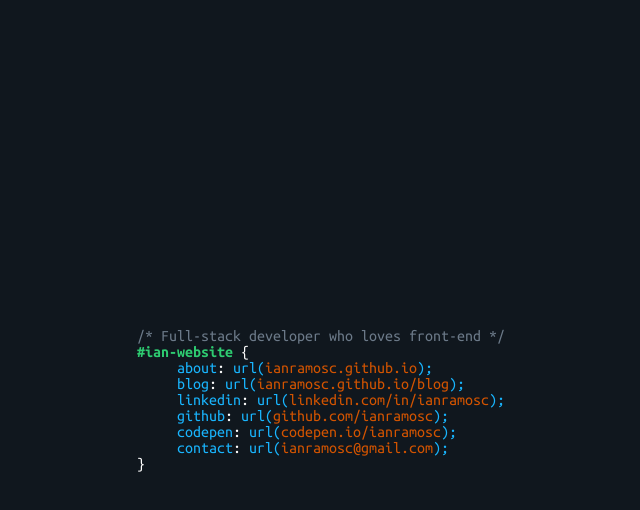
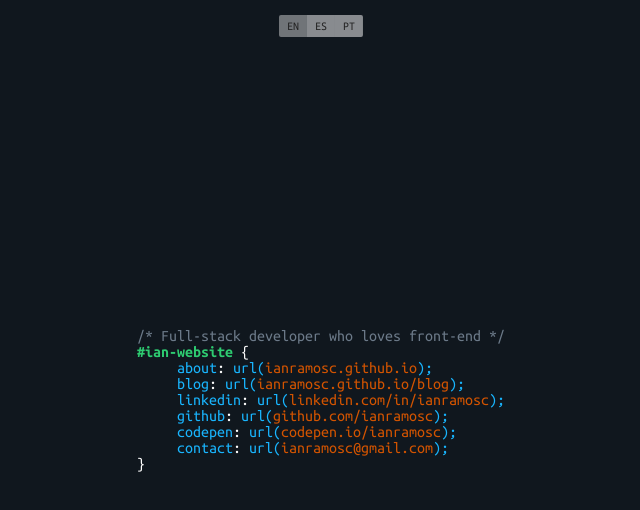
Before and after one commit to IanRamosC/ianramosc.github.io, a React (Create React App) app: page / in a window 1280 px wide. Shown: the top 510 px of the page, without its empty margins (319-959 px from the left). Built offline with nearby package versions, Linux system fonts and the light colour scheme; the HTML template or start-up script is replaced by a standard one.

Commit message:
Added: Language Switcher

```diff
--- a/src/App.js
+++ b/src/App.js
@@ -1,9 +1,12 @@
 import React, { Component } from 'react';
-import LangManager from './translation/LangManager';
+
 import CodeWrapper from './components/CodeWrapper';
 import Comment from './components/Comment';
 import Selector from './components/Selector';
 import PropertyList from './components/PropertyList';
+import LangSwitcher from './components/LangSwitcher';
+
+import LangManager from './translation/LangManager';
 
 import './global-styles';
 
@@ -16,15 +19,24 @@
         comment: "",
         urls: []
       },
-      lang: ""
+      lang: "",
+      langs: []
     };
+
+    this.switchLanguage = this.switchLanguage.bind(this);
+  }
+
+  switchLanguage(lang) {
+    let content = LangManager.setLanguage(lang);
+    this.setState({ lang, content });
   }
 
   componentDidMount() {
     let lang = LangManager.getLanguage();
     let content = LangManager.getContent(lang);
+    let langs = LangManager.getLanguages();
 
-    this.setState({ lang, content });
+    this.setState({ lang, content, langs });
   }
 
   render() {
@@ -32,6 +44,7 @@
 
     return (
       <CodeWrapper>
+        <LangSwitcher switchLanguage={this.switchLanguage} currentLang={this.state.lang} langs={this.state.langs} />
         <div>
           <Comment>{comment}</Comment>
           <Selector>#ian-website</Selector> { '{' }
--- a/src/components/CodeWrapper/index.js
+++ b/src/components/CodeWrapper/index.js
@@ -1,6 +1,7 @@
 import styled from 'styled-components';
 
 const CodeWrapper = styled.main`
+  position: relative;
   display: flex;
   align-items: center;
   justify-content: center;
--- /dev/null
+++ b/src/components/LangSwitcher/index.js
@@ -0,0 +1,55 @@
+import React from 'react';
+import styled from 'styled-components';
+
+const LangUL = styled.ul`
+  position: absolute;
+  top: 10px;
+  left: 50%;
+  display: inline-block;
+  margin: 0px;
+  padding: 0px;
+  border-radius: 2px;
+  transform: translateX(-50%);
+  list-style-type: none;
+  overflow: hidden;
+`;
+
+const LangLI = styled.li`
+  display: inline;
+  float: left;
+  padding: 5px 8px;
+  font-size: 12px;
+  background-color: rgba(255, 255, 255, 0.5);
+  color: #222;
+  text-transform: uppercase;
+  cursor: pointer;
+  transition: background-color 0.1s ease;
+
+  &:hover {
+    background-color: rgba(255, 255, 255, 0.6);
+  }
+
+  &.active {
+    background-color: rgba(255, 255, 255, 0.4);
+  }
+`;
+
+const LangSwitcher = (props) => {
+  let currLang = props.currentLang;
+
+  return (
+    <LangUL>
+      {props.langs.map(lang => (
+        <LangLI
+          key={lang}
+          onClick={() => props.switchLanguage(lang)}
+          className={currLang !== lang || 'active'}
+        >
+          {lang}
+        </LangLI>
+      ))}
+    </LangUL>
+  );
+};
+
+export default LangSwitcher;
--- a/src/translation/LangManager.js
+++ b/src/translation/LangManager.js
@@ -8,10 +8,12 @@
 
 const getLanguage = () => localStorage.getItem('lang') || "en";
 
+const getLanguages = () => Object.keys(languages);
+
 const setLanguage = (lang) => {
   localStorage.setItem("lang", lang);
 
   return getContent(lang);
 }
 
-export default { setLanguage, getLanguage, getContent };
+export default { setLanguage, getLanguage, getLanguages, getContent };
```
